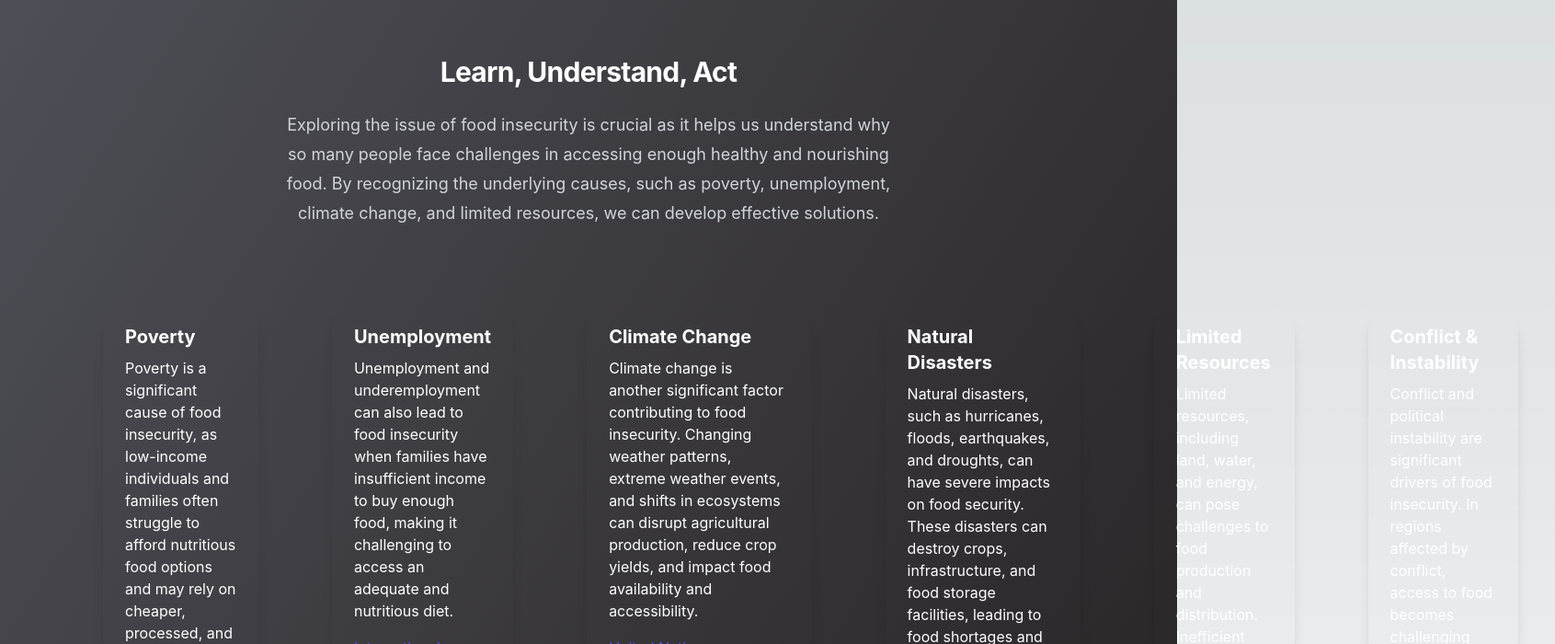
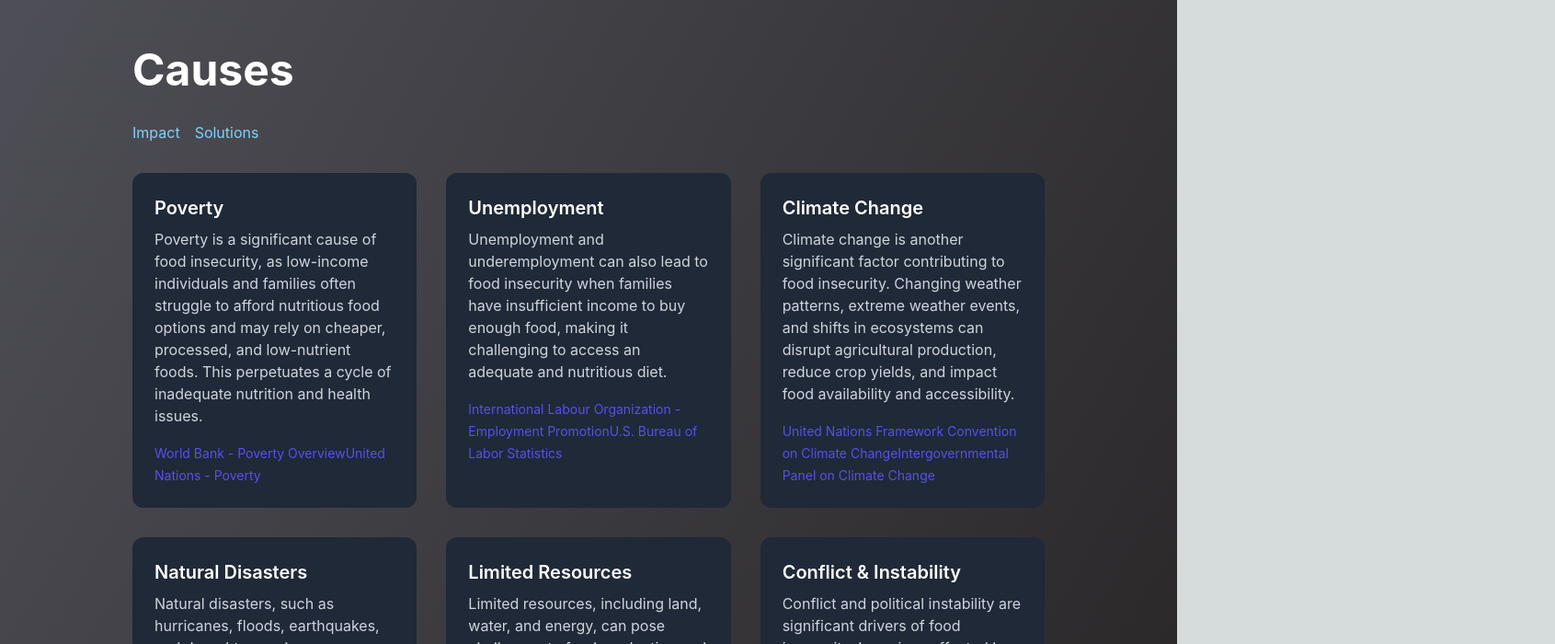
Before and after one commit to awp-git/njswe-prj, a Next.js app: page /causes in a window 1280 px wide. Shown: the part 260-960 px from the top of the page at 92% size, 1691 px wide, since content can reach past the window. Built offline with nearby package versions, Linux system fonts and the light colour scheme.

Commit message:
fixed causes, added -> to donate & solutions

```diff
--- a/pages/causes.tsx
+++ b/pages/causes.tsx
@@ -97,64 +97,56 @@ export default function Causes() {
       ],
     },
   ];
-
   return (
     <div className="min-h-screen bg-gradient-to-br from-zinc-600 to-stone-900 text-white p-5 md:p-10 font-sans">
       <Navbar />
 
-      <div className="relative isolate pt-20 md:pt-40 pb-40 md:pb-96 mb-14 lg:px-8 lg:pb-96">
-        <div className="mx-auto max-w-2xl lg:text-center pb-12">
-          <p className="mt-2 text-xl md:text-3xl font-bold tracking-tight text-white sm:text-4xl">
-            <Link href="/causes" className="text-white hover:text-gray-300">
-              Learn
+      <div className="pt-20 md:pt-40 pb-40 md:pb-96">
+        <div className="max-w-5xl mx-auto px-4">
+          <h1 className="text-3xl md:text-5xl font-bold mb-8">Causes</h1>
+
+          <div className="flex space-x-4 mb-8">
+            <Link
+              href="/impact"
+              passHref
+              className="text-sky-300 hover:text-sky-100"
+            >
+              Impact
             </Link>
-            {", "}
-            <Link href="/impact" className="text-white hover:text-gray-300">
-              Understand
+            <Link
+              href="/solutions"
+              passHref
+              className="text-sky-300 hover:text-sky-100"
+            >
+              Solutions
             </Link>
-            {", "}
-            <Link href="/solutions" className="text-white hover:text-gray-300">
-              Act
-            </Link>
-          </p>
-
-          <p className="mt-6 text-base md:text-lg leading-7 md:leading-8 text-gray-300">
-            Exploring the issue of food insecurity is crucial as it helps us
-            understand why so many people face challenges in accessing enough
-            healthy and nourishing food. By recognizing the underlying causes,
-            such as poverty, unemployment, climate change, and limited
-            resources, we can develop effective solutions.
-          </p>
           </div>
 
-        <div className="flex flex-col md:flex-row justify-center md:justify-around">
+          <div className="grid grid-cols-1 gap-8 md:grid-cols-2 lg:grid-cols-3">
             {causes.map((cause, index) => (
-            <div className="p-5 md:p-10 mb-8 md:mb-0" key={index}>
-              <div className="max-w-screen-lg h-80 md:h-96 rounded-3xl shadow-lg hover:shadow-slate-500 ease-in-out duration-500">
-                <div className="px-6 py-4">
-                  <div className="font-bold text-lg md:text-xl mb-2">
+              <div key={index} className="bg-gray-800 rounded-xl p-6">
+                <h2 className="text-lg md:text-xl font-semibold text-white">
                   {cause.title}
-                  </div>
-                  <p className="text-white text-sm md:text-base">
+                </h2>
+                <p className="mt-2 text-sm md:text-base text-gray-300">
                   {cause.description}
                 </p>
                 <div className="mt-4">
                   {cause.links.map((link, index) => (
                     <a
                       key={index}
-                        className="text-indigo-600 hover:text-indigo-500 text-sm md:text-base"
                       href={link.url}
                       target="_blank"
                       rel="noopener noreferrer"
+                      className="text-sm text-indigo-600 hover:text-indigo-500"
                     >
                       {link.label}
                     </a>
                   ))}
                 </div>
               </div>
+            ))}
           </div>
-            </div>
-          ))}
         </div>
       </div>
 
--- a/pages/donate.tsx
+++ b/pages/donate.tsx
@@ -236,7 +236,7 @@ export default function Donate() {
                   rel="noopener noreferrer"
                   className="inline-block text-sky-300 hover:text-sky-100"
                 >
-                  Donate now
+                  Donate now <span aria-hidden="true">→</span>
                 </a>
               </div>
             ))}
--- a/pages/solutions.tsx
+++ b/pages/solutions.tsx
@@ -71,7 +71,7 @@ export default function Solutions() {
                 passHref
                 className="text-sky-300 hover:text-sky-100"
               >
-                Donate Now
+                Donate Now <span aria-hidden="true">→</span>
               </Link>
             </div>
           </div>
```
Lines whose indentation alone changed are shown as unchanged.
